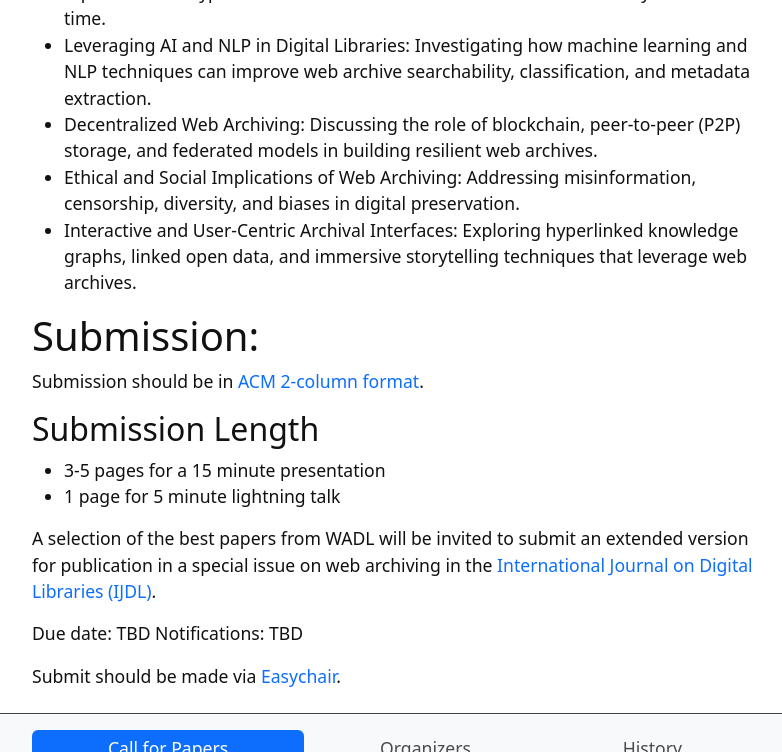
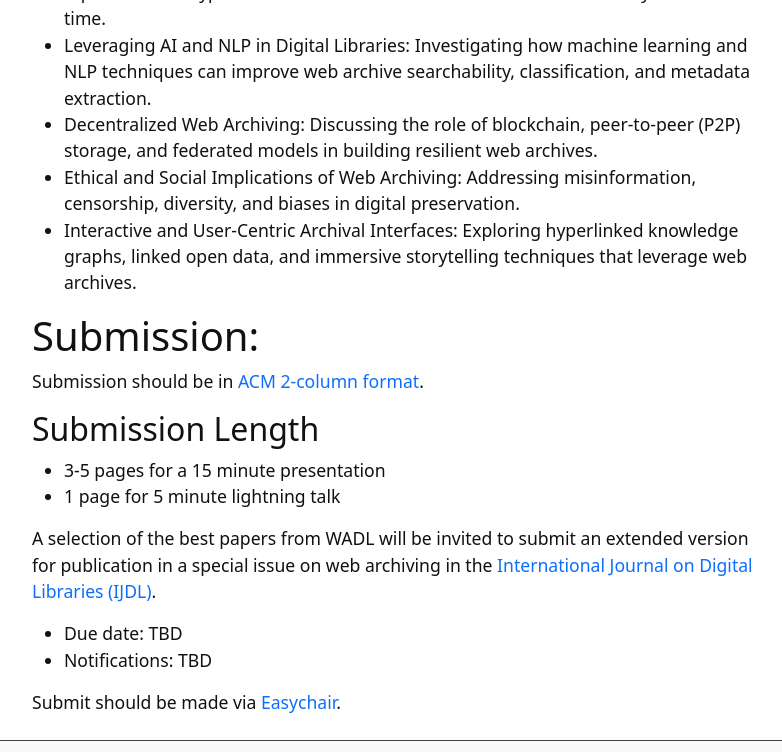
Before and after one commit to wadlworkshop/wadlworkshop.github.io, a Jekyll site: the page built from 2025/content/0-cfp.md, in a window 1280 px wide and 900 px high, scrolled down 749 px, cut to the strip 0-752 px from the top of the window. Shown: the whole strip, without its empty margins (245-1027 px from the left). Built offline with Jekyll 4.4.1, drawn with Linux system fonts in a browser that asks for light colours; our own code applies the rules of GitHub Pages for plain Markdown files; some of the changed lines change nothing that is shown.

Commit message:
Update 0-cfp.md

```diff
--- a/2025/content/0-cfp.md
+++ b/2025/content/0-cfp.md
@@ -32,7 +32,7 @@ Submission should be in [ACM 2-column format](https://www.acm.org/publications/p
 
 A selection of the best papers from WADL will be invited to submit an extended version for publication in a special issue on web archiving in the [International Journal on Digital Libraries (IJDL)](https://link.springer.com/journal/799).
 
-Due date: TBD
-Notifications: TBD
+* Due date: TBD
+* Notifications: TBD
 
 Submit should be made via [Easychair](https://easychair.org/my/conference?conf=wadl2025).
```
